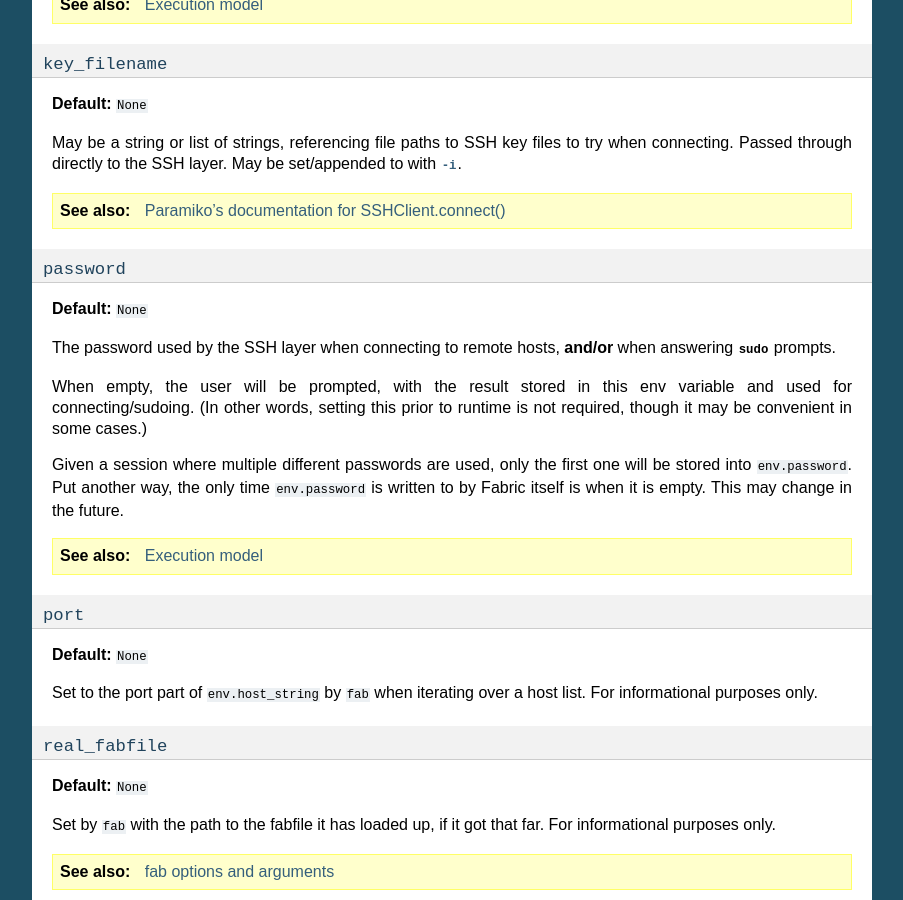
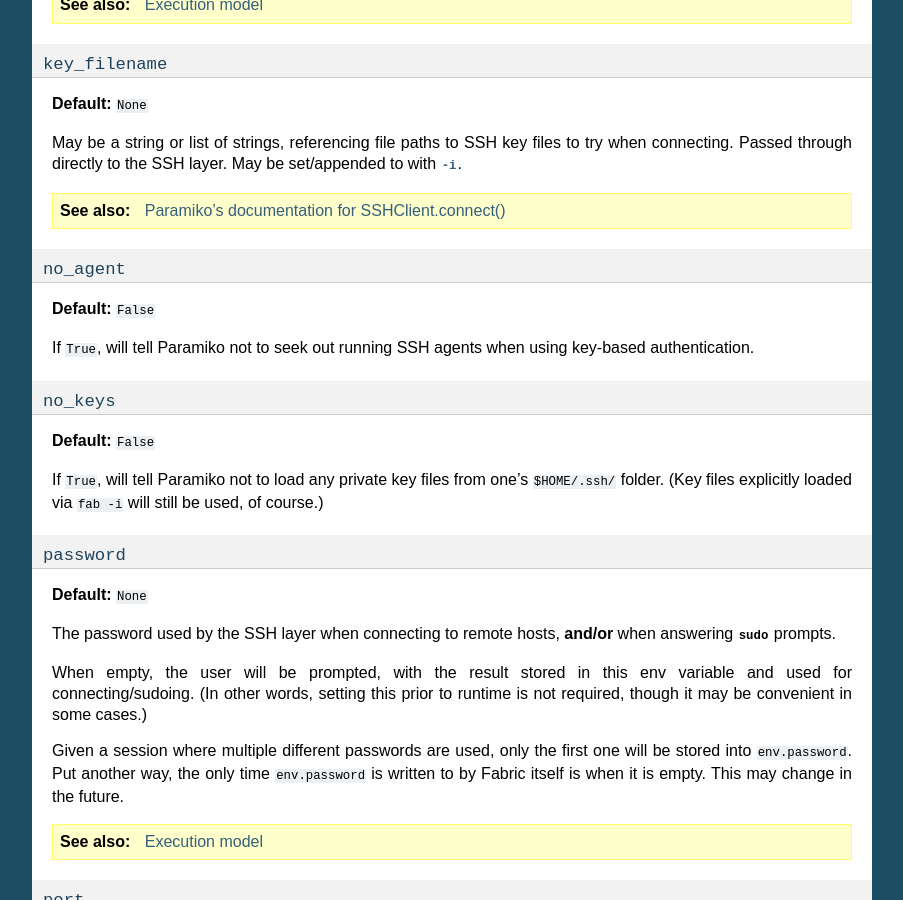
Before and after one commit to fabric/fabric, a Sphinx documentation site: the page built from docs/usage/env.rst, in a window 1280 px wide and 900 px high, scrolled down 3230 px. Shown: the whole window, without its empty margins (198-1101 px from the left). Built offline with Sphinx 7.4.7, drawn with Linux system fonts in a browser that asks for light colours.

Commit message:
Add docs, make minor name tweak re #141

```diff
--- a/docs/usage/env.rst
+++ b/docs/usage/env.rst
@@ -202,6 +202,27 @@
 
 .. seealso:: `Paramiko's documentation for SSHClient.connect() <http://www.lag.net/paramiko/docs/paramiko.SSHClient-class.html#connect>`_
 
+.. _no_agent:
+
+``no_agent``
+------------------
+
+**Default:** ``False``
+
+If ``True``, will tell Paramiko not to seek out running SSH agents when using
+key-based authentication.
+
+.. _no_keys:
+
+``no_keys``
+------------------
+
+**Default:** ``False``
+
+If ``True``, will tell Paramiko not to load any private key files from one's
+``$HOME/.ssh/`` folder. (Key files explicitly loaded via ``fab -i`` will still
+be used, of course.)
+
 .. _password:
 
 ``password``
```
Also changed, not shown: docs/usage/fab.rst (+10 -0 lines), 2 other files.
